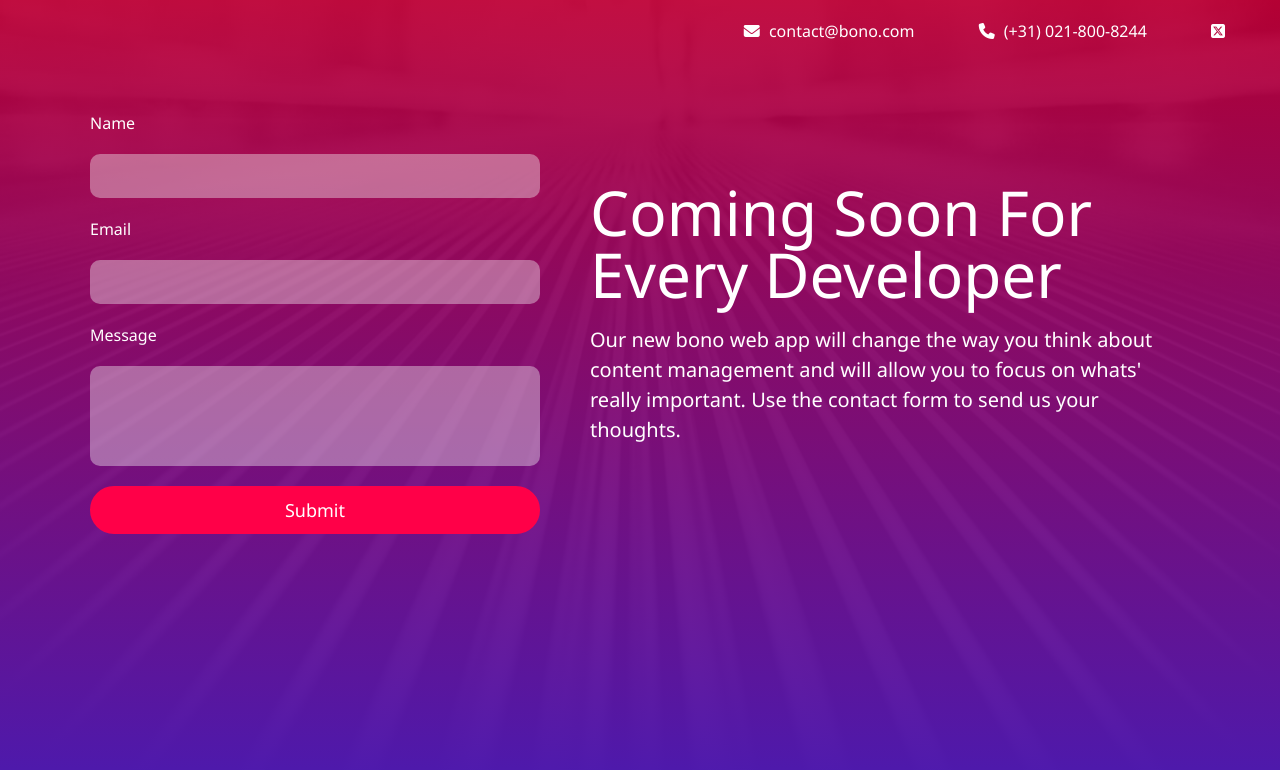
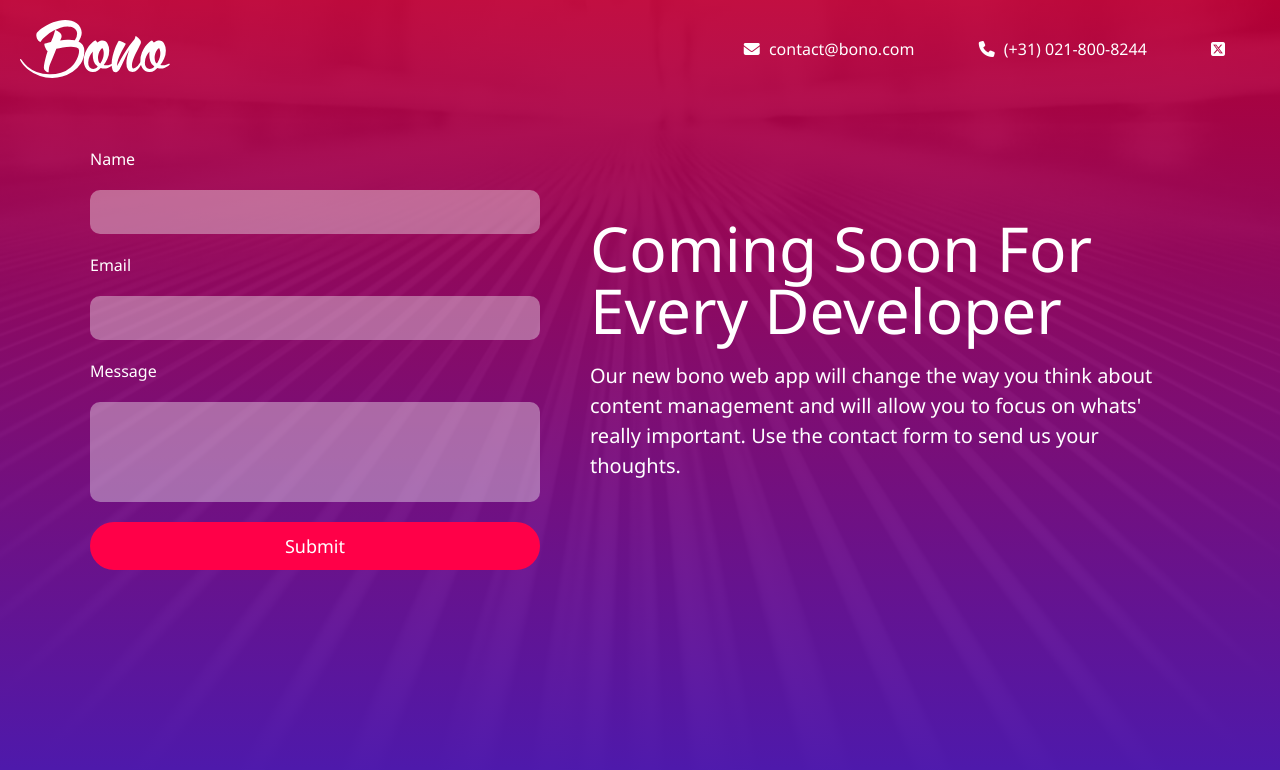
Before and after one commit to kxllshot1/bono-app-form, a plain HTML site: page index.html in a window 1280 px wide. Drawn offline with Linux system fonts and the light colour scheme; files whose address does not match are found by name.

Commit message:
Fix HTML structure and update logo path

```diff
--- a/index.html
+++ b/index.html
@@ -12,7 +12,7 @@
   </head>
   <body>
     <header>
-      <img src="bono-landing-form/images/logo.svg" alt="" class="logo" />
+      <img src="logo.svg" alt="" class="logo" />
       <div class="contact">
         <a href="#" class="contact-link"
           ><i class="fa-solid fa-envelope" style="color: #ffffff"></i>
```
